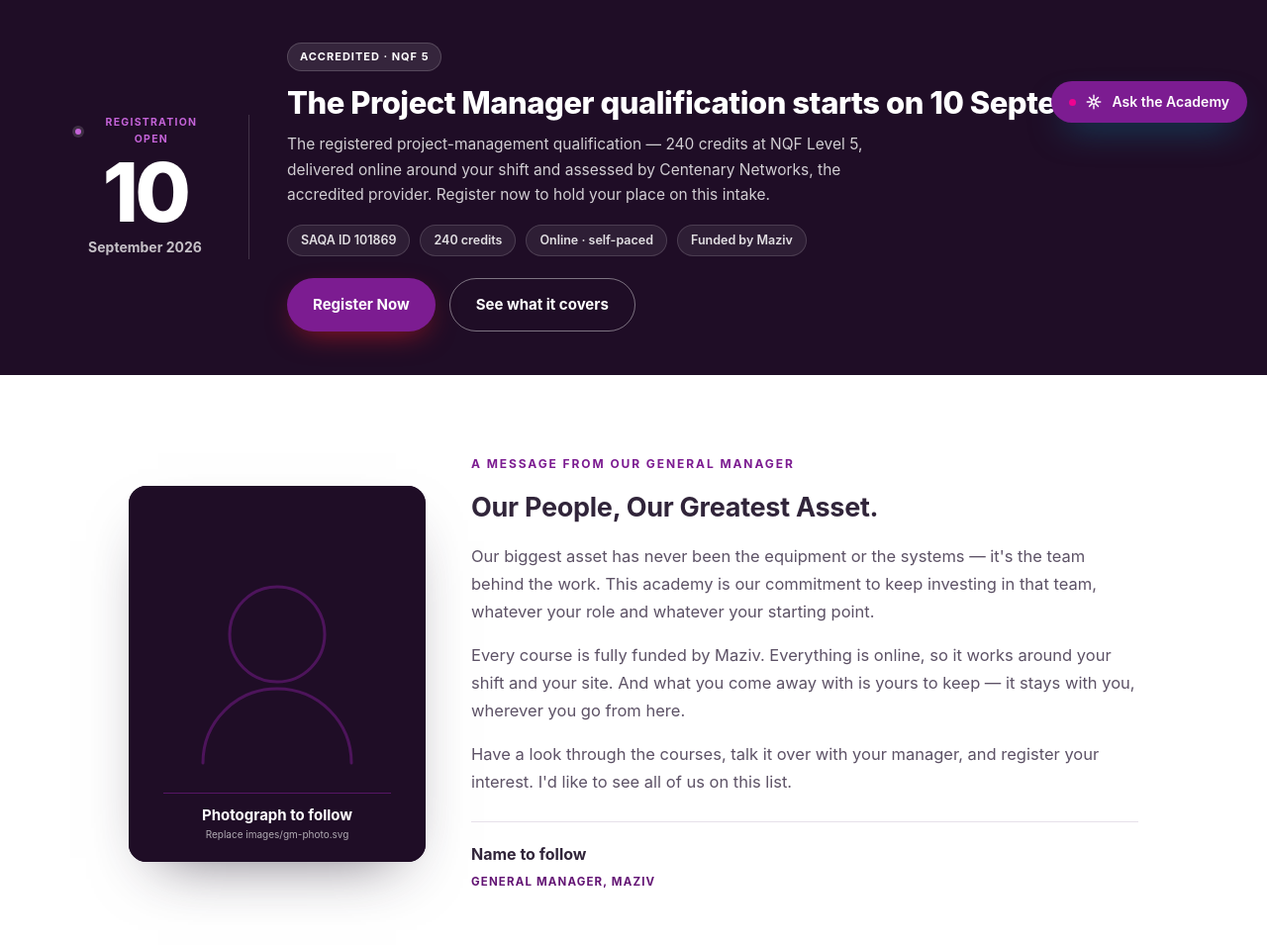
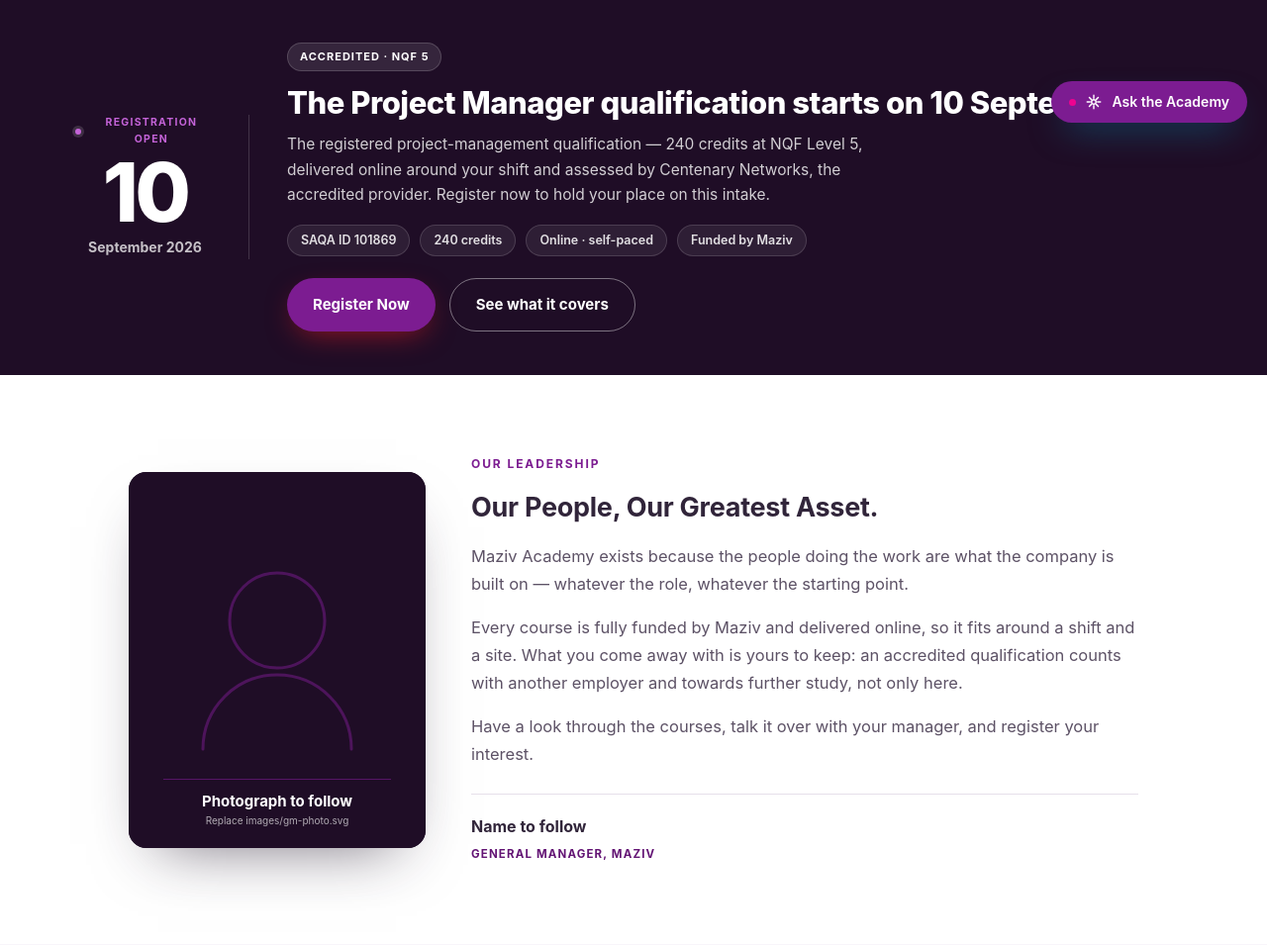
Before and after one commit to kgomotso-Bolide/maziv.academy, a PHP site: page / in a window 1280 px wide. Shown: the part 656-1611 px from the top of the page at 99% size. Run offline with PHP 8.4, Linux system fonts and the light colour scheme.

Commit message:
Put the leadership portraits in, and take our words out of their mouths
The supplied CEO portraits are now in the leadership section with the name and
title beside them. Filenames were lowercased and hyphenated on the way in —
"Paul-Mansour - ceo.png" has spaces, which have to be percent-encoded in a src
and are a reliable source of 404s the first time somebody edits the markup.

The section was written as a first-person message back when the signature read
"Name to follow". Attaching a real person to it turns our placeholder wording
into their quote, on a public site, without anyone at their company having seen
it. So the portrait, the name and the title stay and the quote goes: the eyebrow
is now "Our leadership" rather than "A message from X", and the body speaks in
the academy's voice.

Applied to all four, not just the two with new photos. Fungi has had Matt
Koller's name over that wording for a while — the fact that it predates today
does not make the words more his. Maziv has nobody named yet, and gets the same
treatment plus a comment warning whoever adds a name that doing so would
silently turn our copy into their statement.

Also fixes the portraits being stretched into ellipses. The <img> carries its
intrinsic width and height so the space is reserved before it loads, but CSS
width:100% needs height:auto beside it or the attribute height wins. Equinix's
portrait is 898x1070, not square, so its attributes had to match the file.

Co-Authored-By: Claude Opus 5 <noreply@anthropic.com>

```diff
--- a/index.html
+++ b/index.html
@@ -90,12 +90,21 @@
     <div class="gm reveal">
       <div class="gm-photo"><img src="images/gm-photo.svg" alt="Placeholder for the General Manager's photograph"></div>
       <div>
-        <span class="eyebrow">A message from our General Manager</span>
+        <span class="eyebrow">Our leadership</span>
+        <!-- No message from the Maziv leadership yet, and the wording below is OURS.
+             It is deliberately not written in the first person, so that whoever adds a
+             real name to the signature block does not silently turn our words into that
+             person's quote. Replace this with their words when approved, and only then
+             set the eyebrow to "A message from <first name>". -->
         <blockquote>
           <p class="big">Our People, Our Greatest Asset.</p>
-          <p>Our biggest asset has never been the equipment or the systems — it's the team behind the work. This academy is our commitment to keep investing in that team, whatever your role and whatever your starting point.</p>
-          <p>Every course is fully funded by Maziv. Everything is online, so it works around your shift and your site. And what you come away with is yours to keep — it stays with you, wherever you go from here.</p>
-          <p>Have a look through the courses, talk it over with your manager, and register your interest. I'd like to see all of us on this list.</p>
+          <p>Maziv Academy exists because the people doing the work are what the company is
+            built on — whatever the role, whatever the starting point.</p>
+          <p>Every course is fully funded by Maziv and delivered online, so it fits around a
+            shift and a site. What you come away with is yours to keep: an accredited
+            qualification counts with another employer and towards further study, not only here.</p>
+          <p>Have a look through the courses, talk it over with your manager, and register
+            your interest.</p>
         </blockquote>
         <div class="sig">
           <strong>Name to follow</strong>
--- a/styles.css
+++ b/styles.css
@@ -330,7 +330,10 @@ footer{background:var(--dark);color:#a9a2b4;padding:52px 0 30px;font-size:14px}
 /* GM MESSAGE */
 .gm{display:grid;grid-template-columns:300px 1fr;gap:46px;align-items:center;max-width:1020px;margin:0 auto}
 .gm-photo{border-radius:18px;overflow:hidden;background:var(--dark);box-shadow:0 26px 60px -30px rgba(35,24,44,.65)}
-.gm-photo img{width:100%;display:block}
+/* height:auto is load-bearing: the <img> carries its intrinsic width and height
+   so the space is reserved before it loads, and without this the attribute
+   height survives width:100% and stretches the portrait. */
+.gm-photo img{width:100%;height:auto;display:block}
 .gm .eyebrow{display:block;margin-bottom:16px}
 .gm blockquote{margin:0;color:var(--ink-soft);font-size:16.5px;line-height:1.7}
 .gm blockquote p{margin-bottom:16px}
```
Also changed, not shown: img/Dietlof-Mare - CEO.jpg (added).
